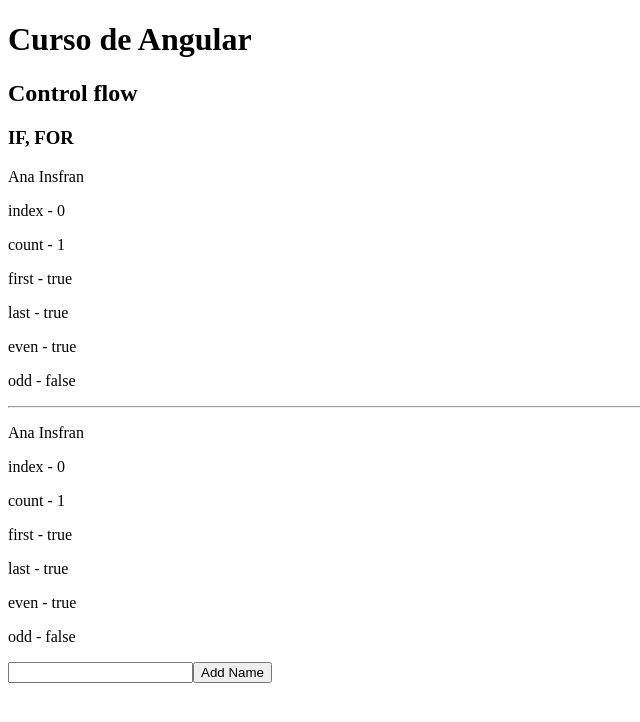
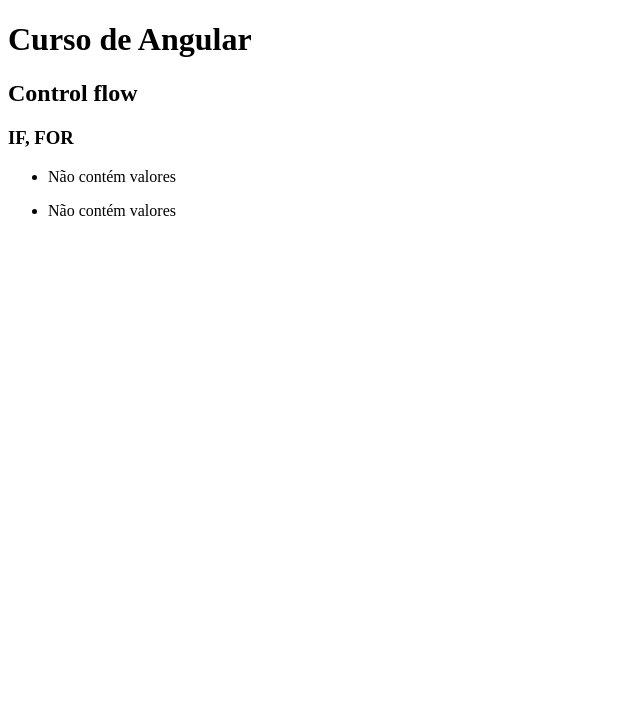
Before and after one commit to AnaPaulaInsfran/meu-primeiro-projeto-latest, an Angular app: page / in a window 1280 px wide. Shown: the top 722 px of the page, without its empty margins (0-640 px from the left). Built offline with nearby package versions, Linux system fonts and the light colour scheme.

Commit message:
feat:control-flow-for-empty

```diff
--- a/src/app/components/template/template-control-flow/template-control-flow.component.html
+++ b/src/app/components/template/template-control-flow/template-control-flow.component.html
@@ -45,7 +45,7 @@
 <ng-template #isFalse>Não está correto</ng-template> -->
 
 <!-- NOVA FORMA -->
-
+<!--
 @for (
   item of itens; track item.name;
   let i = $index;
@@ -63,10 +63,10 @@
   <p>even - {{ e }}</p>
   <p>odd - {{ o }}</p>
   }
-  <hr />
+  <hr /> -->
 
   <!-- FORMA ANTIGA -->
-
+<!--
 <ng-container
   *ngFor="
       let item of itens;
@@ -89,4 +89,28 @@
 </ng-container>
 
 <input #name type="text">
-<button (click)="addNewName(name.value)">Add Name</button>
+<button (click)="addNewName(name.value)">Add Name</button> -->
+
+<!-- NOVA FORMA -->
+
+<ul>
+  @for (item of itens; track item.name) {
+    <li> {{ item.name }} </li>
+  } @empty {
+    <li> Não contém valores </li>
+  }
+</ul>
+
+<!-- FORMA ANTIGA -->
+<ul>
+  <ng-container *ngIf="itens.length === 0; else itensExist" >
+    <li> Não contém valores </li>
+  </ng-container>
+  <ng-template #itensExist>
+    <ng-container *ngFor="let item of itens">
+      <li>
+        {{ item.name }}
+      </li>
+    </ng-container>
+  </ng-template>
+</ul>
--- a/src/app/components/template/template-control-flow/template-control-flow.component.ts
+++ b/src/app/components/template/template-control-flow/template-control-flow.component.ts
@@ -12,7 +12,7 @@
 export class TemplateControlFlowComponent {
   public isTrue = true;
 
-  public itens = [{ name: 'Ana Insfran' }];
+  public itens: Array<{ name: string }> = [];
   public loadingData$: Observable<string[]> = of([
     'item 1',
     'item 2',
```
